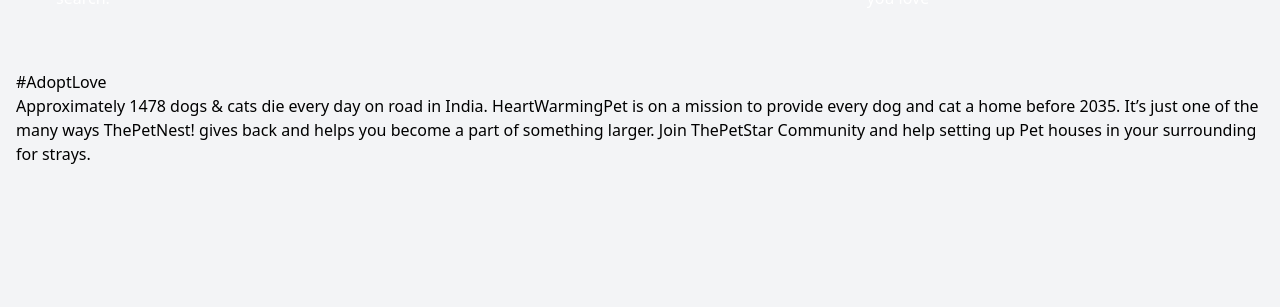
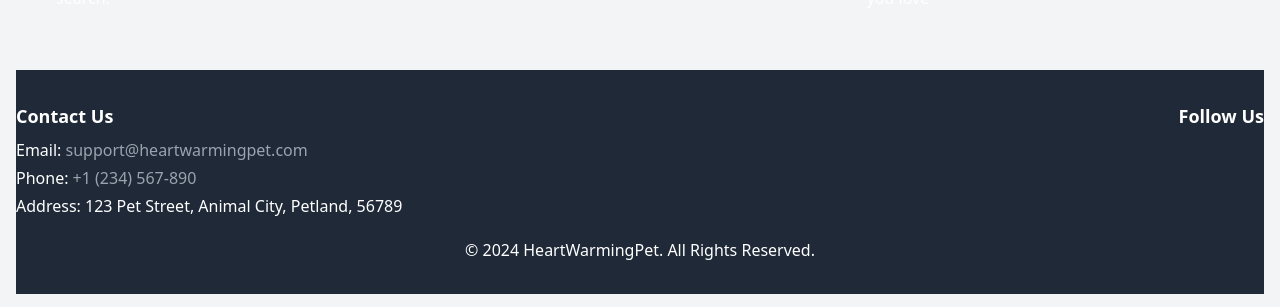
Before and after one commit to sonali1823/pet-master, a Next.js app: page /menu in a window 1280 px wide. Shown: the part 842-1149 px from the top of the page. Before the commit the page ends 1024 px from the top, so only its background shows below. Built offline with nearby package versions, Linux system fonts and the light colour scheme.

Commit message:
Update page.jsx

```diff
--- a/src/app/menu/page.jsx
+++ b/src/app/menu/page.jsx
@@ -1,6 +1,6 @@
 export default function MenuPage() {
   return (
- <><section className="container mx-auto p-4 service-for-every-dog">
+  <><section className="container mx-auto p-4 service-for-every-dog">
       <div className="row flex flex-wrap justify-center">
         <div className="col-xl-12  text-right">
           <h2 className="adopt-pet-heading text-3xl font-bold  mb-4">
@@ -81,18 +81,39 @@ export default function MenuPage() {
         </div>
     </section>
 
-  <section className="book-groomer-section adopt-love-section">
-    <div className="card-book">
-    <div className="foundation-content-container">
-    <div className="foundation-content">
-              <h2 className>#AdoptLove</h2>
-              <p className="adopt-love-description">Approximately 1478 dogs &amp; cats die every day on road in India. <a className="underline-link-wt" href="/" target="_top">HeartWarmingPet</a> is on a mission to provide every dog and cat a home before 2035.
-              It’s just one of the many ways ThePetNest! gives back and helps you become a part of something larger. Join ThePetStar Community and help setting up Pet houses in your surrounding for strays.
-              </p>
+
+  <section className="footer bg-gray-800 text-white py-8">
+  <div className="container mx-auto flex flex-wrap justify-between">
+    <div className="w-full md:w-1/2 text-left mb-4 md:mb-0">
+      <h4 className="text-lg font-bold mb-2">Contact Us</h4>
+      <p className="mb-1">Email: <a href="mailto:support@heartwarmingpet.com" className="text-gray-400 hover:text-gray-200">support@heartwarmingpet.com</a></p>
+      <p className="mb-1">Phone: <a href="tel:+1234567890" className="text-gray-400 hover:text-gray-200">+1 (234) 567-890</a></p>
+      <p className="mb-1">Address: 123 Pet Street, Animal City, Petland, 56789</p>
     </div>
+
+    <div className="w-full md:w-1/2 text-right">
+      <h4 className="text-lg font-bold mb-2">Follow Us</h4>
+      <div className="flex justify-end space-x-4">
+        <a href="https://facebook.com" target="_blank" rel="noopener noreferrer" className="text-gray-400 hover:text-gray-200">
+          <i className="fab fa-facebook-f"></i>
+        </a>
+        <a href="https://twitter.com" target="_blank" rel="noopener noreferrer" className="text-gray-400 hover:text-gray-200">
+          <i className="fab fa-twitter"></i>
+        </a>
+        <a href="https://instagram.com" target="_blank" rel="noopener noreferrer" className="text-gray-400 hover:text-gray-200">
+          <i className="fab fa-instagram"></i>
+        </a>
+        <a href="https://linkedin.com" target="_blank" rel="noopener noreferrer" className="text-gray-400 hover:text-gray-200">
+          <i className="fab fa-linkedin-in"></i>
+        </a>
+      </div>
     </div>
-    </div>
-  </section></>
+  </div>
+
+  <div className="text-center mt-4">
+    <p>© 2024 HeartWarmingPet. All Rights Reserved.</p>
+  </div>
+</section></>
 
   );
 }
```
